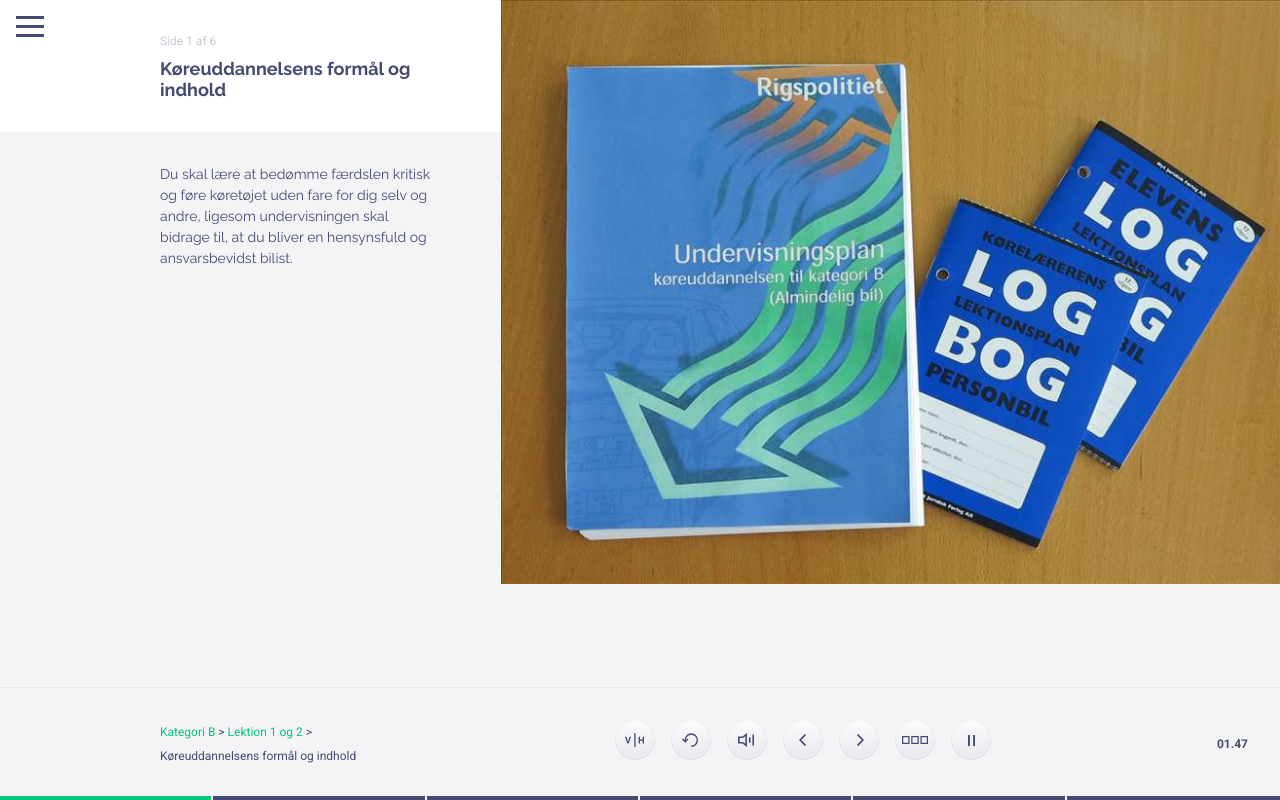
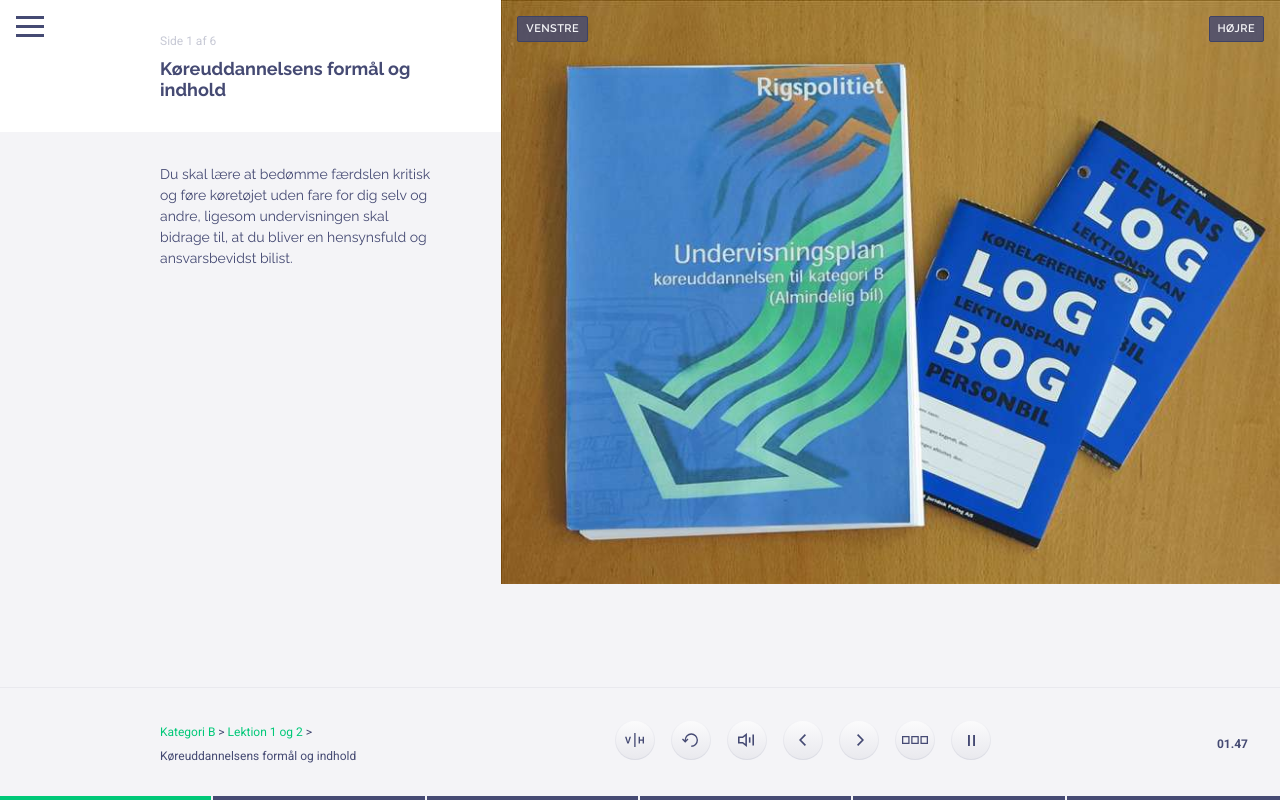
Before and after one commit to Refrase/koreklar_prototypes, a website: page undervisning.html in a window 1280 px wide. Both pictures are taken after a click on the element 634 px from the left and 740 px from the top of the page. Drawn offline with Linux system fonts and the light colour scheme.

Commit message:
Added left-right markers

```diff
--- /dev/null
+++ b/dev/scss/components/_leftRightMarker.scss
@@ -0,0 +1,29 @@
+.leftRightMarkers {
+  display: flex;
+  justify-content: space-between;
+  width: 100%;
+  position: relative;
+  top: calc( -25px - #{$scale} ); // First number = marker height
+
+  &-imageTop {
+    position: absolute;
+    top: $scale;
+  }
+}
+
+.leftRightMarker {
+  padding: $scale-1-4 $scale-1-2;
+  padding-bottom: calc( #{$scale-1-4} - 1px );
+  background: rgba($color-base, 0.8);
+  border: 1px solid $color-base-darker-1;
+  color: $color-base-lighter-7;
+  border-radius: 2px;
+  font-size: $fontSize-xsmall;
+  font-weight: 600;
+  letter-spacing: 0.4px;
+  text-transform: uppercase;
+  display: inline-block;
+
+  &-left { margin-left: $scale; }
+  &-right { margin-right: $scale; }
+}
--- a/dev/scss/style.scss
+++ b/dev/scss/style.scss
@@ -18,5 +18,6 @@
 @import "./components/statements";
 @import "./components/dialog";
 @import "./components/menu";
+@import "./components/leftRightMarker";
 
 // Pages
--- a/dev/scss/utils/_helpers.scss
+++ b/dev/scss/utils/_helpers.scss
@@ -85,13 +85,14 @@
 			&-7 { color: $color-base-lighter-7; }}}}
 
 .display {
-	&-none { display: none; }
+	&-none { display: none !important; }
 	&-flex { display: flex; }
 	&-block { display: block; }
 	&-inlineBlock { display: inline-block; }}
 
 .justifyContent {
-	&-center { justify-content: center; }}
+	&-center { justify-content: center; }
+	&-spaceBetween { justify-content: space-between; }}
 
 .alignItems {
 	&-center { align-items: center; }}
--- a/undervisning.html
+++ b/undervisning.html
@@ -29,7 +29,13 @@
       </div>
 
       <div class="span-8">
-        <img src="./images/boger-paa-bord.jpg" alt="Bøger på bord" class="width-fill-right">
+        <div class="width-fill-right position-relative">
+          <img src="./images/boger-paa-bord.jpg" alt="Bøger på bord" class="display-block" width="100%">
+          <div id="leftRightMarkers" class="leftRightMarkers leftRightMarkers-imageTop display-none">
+            <p class="leftRightMarker leftRightMarker-left">Venstre</p>
+            <p class="leftRightMarker leftRightMarker-right">Højre</p>
+          </div>
+        </div>
       </div>
     </div>
 
@@ -70,7 +76,7 @@
         </ul>
 
         <div class="controlBar_buttons span-8">
-          <div class="btn btn-control">
+          <div id="controlBarBtnLeftRight" class="btn btn-control">
             <div class="btn-control_inner">
               <img src="assets/ic_vh.svg" alt="Ikon venstre/højre" height="14" style="margin-right: 3px;">
             </div>
@@ -335,6 +341,13 @@
       menuItemKurser.addEventListener( 'click', function() { toggleList(menuListKurser); });
       menuItemKategoriB.addEventListener( 'click', function() { toggleList(menuListKategoriB); });
       menuItemLektion1Og2.addEventListener( 'click', function() { toggleList(menuListLektion1Og2); });
+
+      /* ----- Left/right markers ----- */
+      // Toggle
+      var controlBarBtnLeftRight = document.getElementById( 'controlBarBtnLeftRight' );
+      var leftRightMarkers = document.getElementById( 'leftRightMarkers' );
+
+      controlBarBtnLeftRight.addEventListener( 'click', function() { leftRightMarkers.classList.toggle( 'display-none' ); });
     </script>
   </body>
 </html>
```
Also changed, not shown: style.css.
